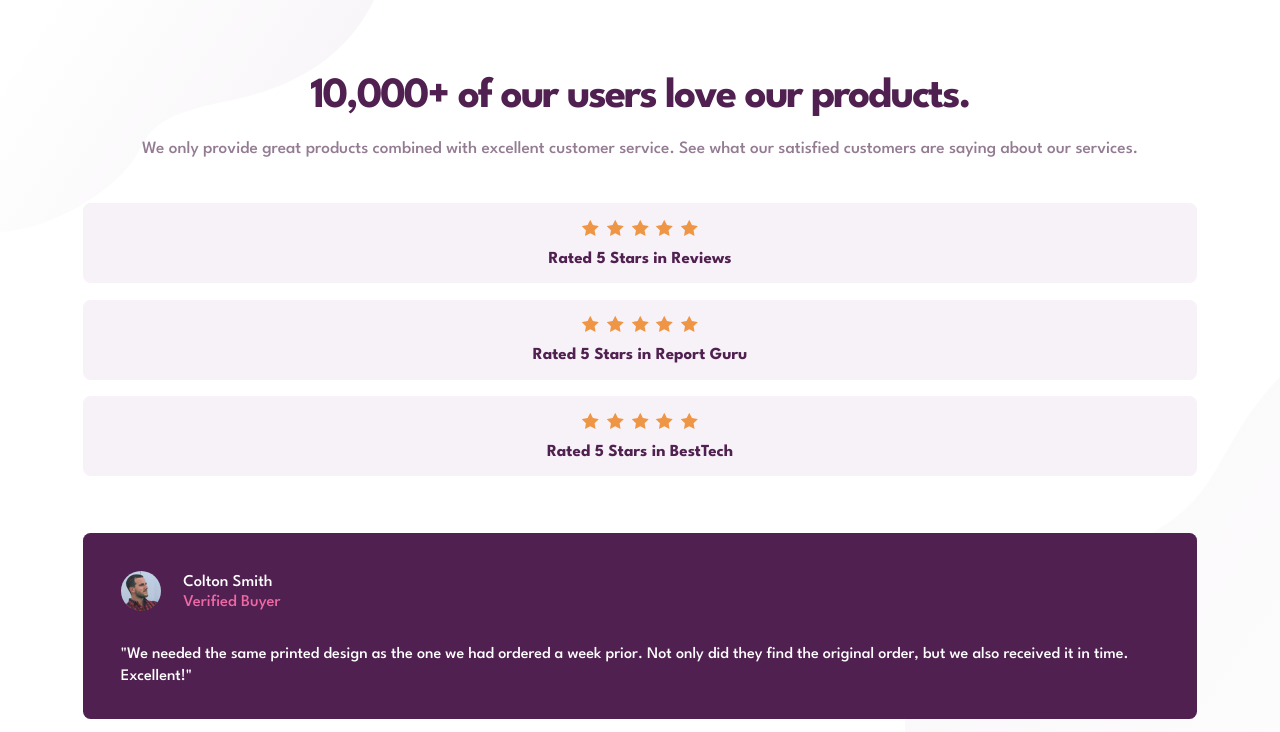
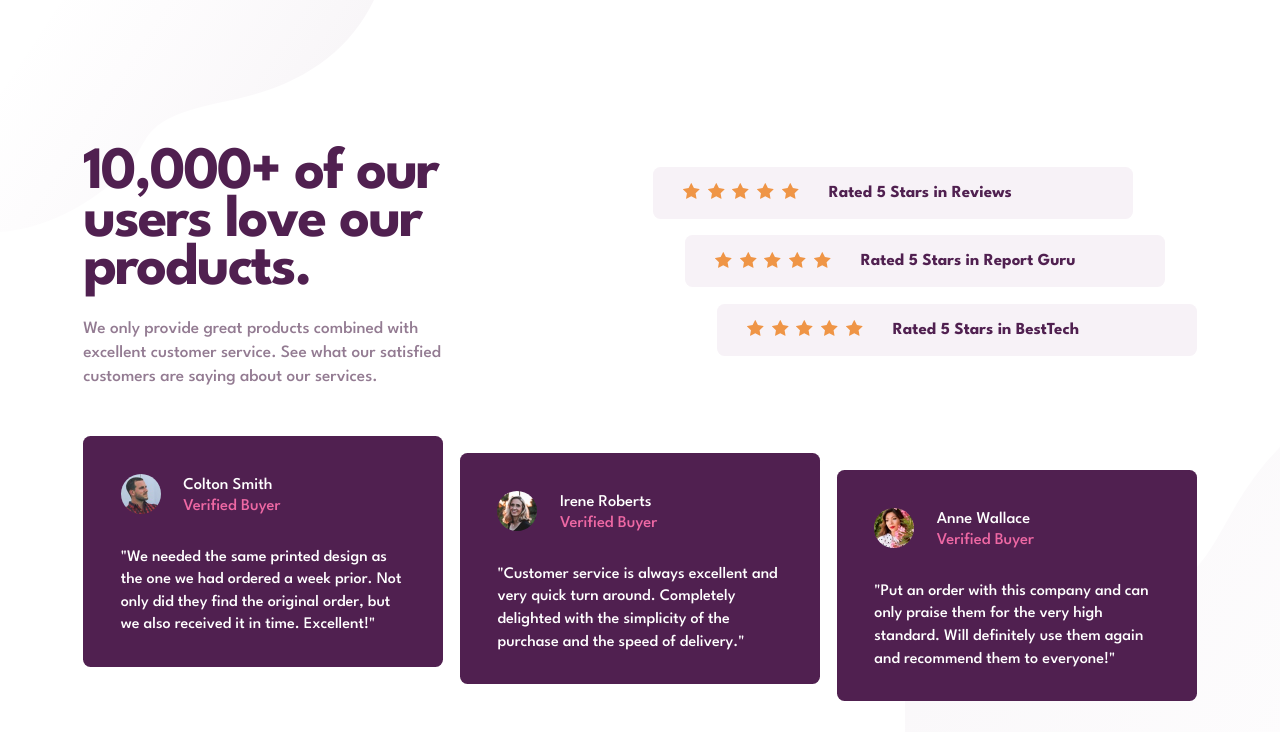
Before and after one commit to tassista/social-proof-section-master, a plain HTML site: page index.html in a window 1280 px wide. Shown: the top 732 px of the page. Drawn offline with Linux system fonts and the light colour scheme.

Commit message:
final v1.0

```diff
--- a/index.html
+++ b/index.html
@@ -17,14 +17,14 @@
           See what our satisfied customers are saying about our services.</p>
       </section>
       <section class="rates">
-        <div class="rate"><div class="rate__stars">
+        <div class="rate left"><div class="rate__stars">
           <img src="/images/icon-star.svg" alt="" srcset="">
           <img src="/images/icon-star.svg" alt="" srcset="">
           <img src="/images/icon-star.svg" alt="" srcset="">
           <img src="/images/icon-star.svg" alt="" srcset="">
           <img src="/images/icon-star.svg" alt="" srcset="">
         </div><div class="rate__text">Rated 5 Stars in Reviews</div></div>
-        <div class="rate"><div class="rate__stars">
+        <div class="rate midle"><div class="rate__stars">
           <img src="/images/icon-star.svg" alt="" srcset="">
           <img src="/images/icon-star.svg" alt="" srcset="">
           <img src="/images/icon-star.svg" alt="" srcset="">
@@ -32,7 +32,7 @@
           <img src="/images/icon-star.svg" alt="" srcset="">
         </div><div class="rate__text">Rated 5 Stars in Report Guru</div>
       </div>
-        <div class="rate"><div class="rate__stars">
+        <div class="rate right"><div class="rate__stars">
           <img src="/images/icon-star.svg" alt="" srcset="">
           <img src="/images/icon-star.svg" alt="" srcset="">
           <img src="/images/icon-star.svg" alt="" srcset="">
@@ -41,7 +41,7 @@
         </div><div class="rate__text">Rated 5 Stars in BestTech</div></div>
       </section>
       <section class="reviews">
-        <div class="review">
+        <div class="review left">
           <div class="review__header">
             <div class="user-img">
               <img src="/images/image-colton.jpg" alt="user's photo">
@@ -57,7 +57,7 @@
               Excellent!"</p>
           </div>
         </div>
-        <div class="review">
+        <div class="review midle">
           <div class="review__header">
             <div class="user-img">
               <img src="/images/image-irene.jpg" alt="user's photo">
@@ -72,7 +72,7 @@
               delighted with the simplicity of the purchase and the speed of delivery."</p>
           </div>
         </div>
-        <div class="review">
+        <div class="review right">
           <div class="review__header">
             <div class="user-img">
               <img src="/images/image-anne.jpg" alt="user's photo">
--- a/style.css
+++ b/style.css
@@ -27,9 +27,18 @@ body{
     background-repeat: no-repeat, no-repeat;
     background-position: top left, bottom right;
     }
+    .left{
+        margin-right: auto;
+    }
+    .midle{
+        margin-inline: auto;
+    }
+    .right{
+        margin-left: auto;
+    }
 .wrapper{
     width: 87%;
-    max-width: 1200px;
+    max-width: 1150px;
     margin: 80px auto;
     display: grid;
     gap: 1.7rem;
@@ -50,11 +59,14 @@ body{
     margin-bottom: 1.5rem;
 }
 .rate{
+    max-width: 480px;
     background-color: var(--light-grayish-magenta);
     border-radius: .5rem;
     margin-block: 1.1rem;
     padding: 1.1rem;
     text-align: center;
+    display: flex;
+    flex-direction: column;
 }
 .rate__stars > * + * {
     margin-left: 4px;
@@ -65,7 +77,13 @@ body{
     font-weight: 700;
     color: var(--very-dark-magenta);
 }
+
+.reviews{
+    display: flex;
+    flex-direction: column;
+}
 .review{
+    max-width: 360px;
     background-color: var(--very-dark-magenta);
     color: var(--white);
     border-radius: .5rem;
@@ -95,3 +113,51 @@ body{
     line-height: 1.4;
     font-weight: 500;
 }
+@media screen and (min-width: 700px) {
+    .description{
+        width: 400px;
+    }
+}
+@media screen and (min-width: 1250px) {
+    .wrapper{
+        margin: 10rem auto;
+        grid-template-columns: repeat(2, 1fr);
+        grid-template-rows: repeat(2, 1fr);
+    }
+    .description{
+        width: unset;
+    }
+    .reviews{
+        height: 120%;
+        flex-direction: row;
+        grid-column: span 2;
+    }
+    .review.left{
+        margin-bottom: auto;
+    }
+    .review.midle{
+        margin-block: auto;
+    }
+    .review.right{
+        margin-top: auto;
+    }
+    .description{
+        text-align: start;
+        padding-right: 10rem;
+    }
+    .description__title{
+        font-size: 4rem;
+    }
+    .rate{
+        flex-direction: row;
+        align-items: center;
+        justify-content: flex-start;
+        padding-left: 0;
+    }
+    .rate__stars{
+        margin-inline: 2rem;
+    }
+    .rate__text{
+        margin-top: 0;
+    }
+}
```
